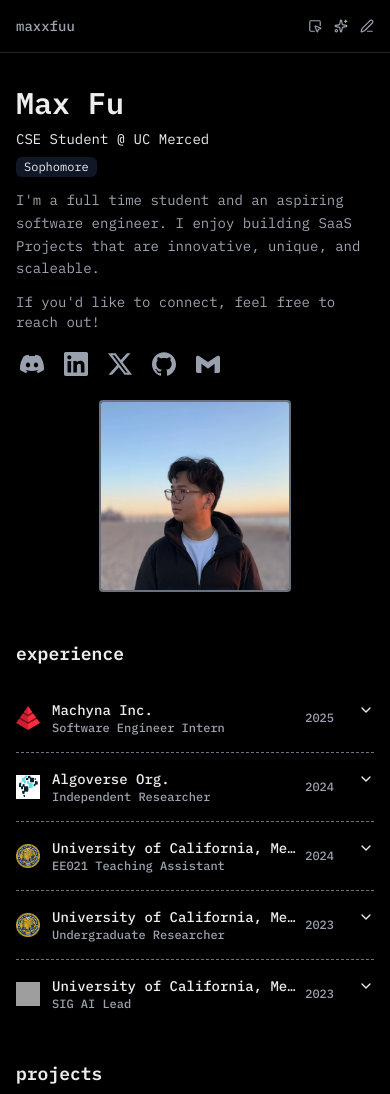
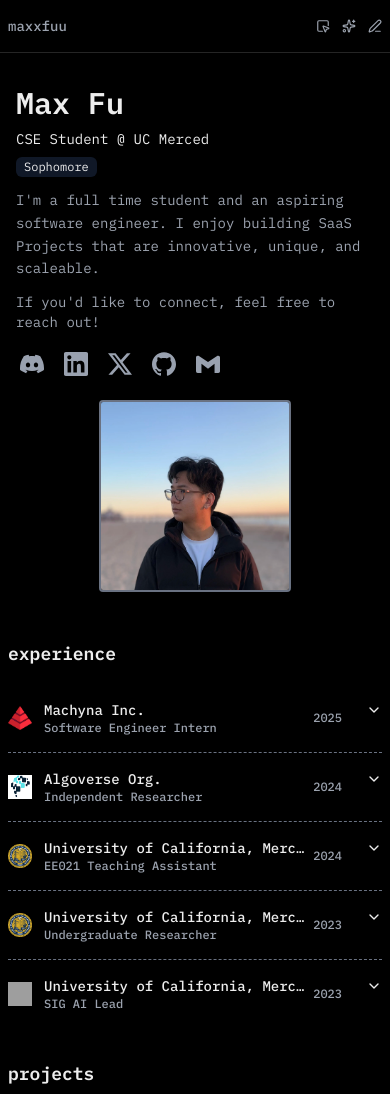
Before and after one commit to maxxfuu/dot-com, a Next.js app: page / in a window 390 px wide. Shown: the top 1094 px of the page. Built offline with nearby package versions, Linux system fonts and the light colour scheme; grey boxes are pictures that could not be loaded.

Commit message:
mobile padding

```diff
--- a/src/app/components/experience.tsx
+++ b/src/app/components/experience.tsx
@@ -54,7 +54,7 @@ const experiences = [
 
 export default function Experience() {
   return (
-    <div className="py-4 px-4 sm:px-4">
+    <div className="py-4 px-2 sm:px-4">
       <h2 className="text-lg sm:text-xl font-semibold mb-4 sm:mb-6">experience</h2>
 
       <Accordion type="multiple" className="w-full">
--- a/src/app/components/navbar.tsx
+++ b/src/app/components/navbar.tsx
@@ -4,12 +4,12 @@ export default function Navbar() {
   return (
     <div className="flex justify-between items-center py-4 border-b border-[#252525] text-[#9CA3AF] sticky top-0 bg-black z-50 min-h-[50px] sm:min-h-[60px]">
       {/* Left Nav */}
-      <div className="flex items-center px-4 sm:px-4">
+      <div className="flex items-center px-2 sm:px-4">
         <p className="text-sm sm:text-base font-medium">maxxfuu</p>
       </div>
 
       {/* Right Nav */}
-      <ul className="flex px-4 sm:px-4 space-x-3 sm:space-x-6">
+      <ul className="flex px-2 sm:px-4 space-x-3 sm:space-x-6">
         <li className="flex items-center text-xs sm:text-sm gap-1 sm:gap-2 cursor-pointer hover:text-white transition-colors">
           <SquareMousePointer size={14} className="sm:w-4 sm:h-4"/>
           <a href="#" className="hidden sm:inline">about</a>
--- a/src/app/components/projects.tsx
+++ b/src/app/components/projects.tsx
@@ -34,7 +34,7 @@ export default function Projects() {
   ]
 
   return (
-    <div className="pt-4 pb-8 px-4 sm:px-4">
+    <div className="pt-4 pb-8 px-2 sm:px-4">
       {/* Header section with responsive design */}
       <div className="flex flex-col sm:flex-row sm:justify-between sm:items-center mb-4 sm:mb-6 space-y-2 sm:space-y-0">
         <h2 className="text-lg sm:text-xl font-semibold">projects</h2>
```
